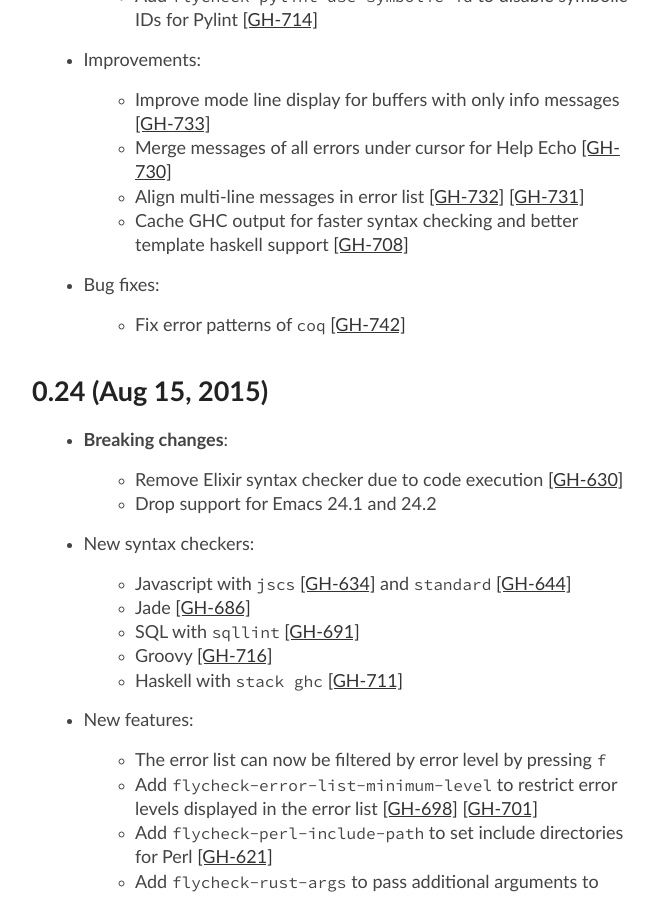
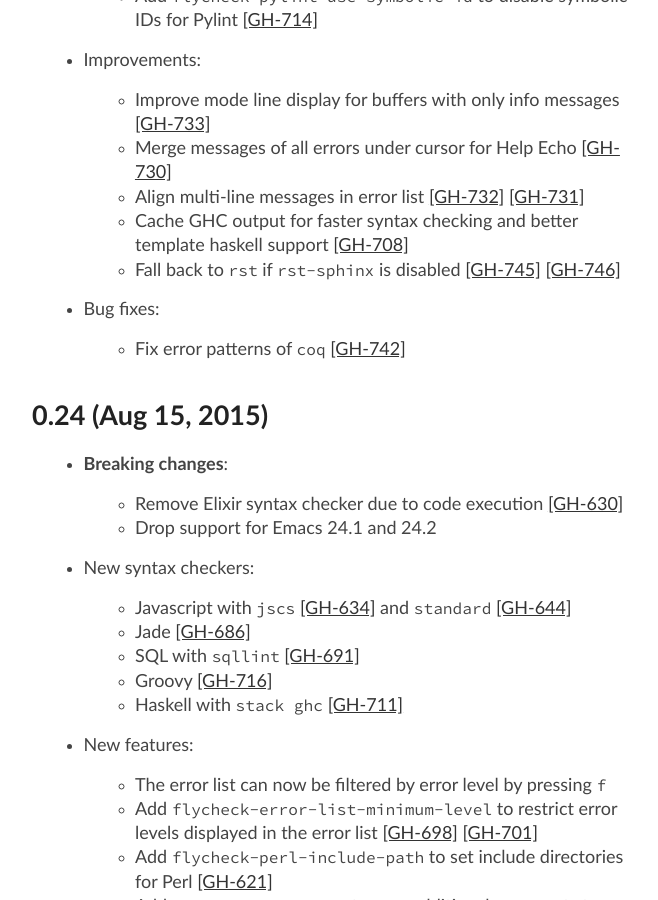
Before and after one commit to cmarqu/flycheck.github.io, a Jekyll site: the page built from changes.md, in a window 1280 px wide and 900 px high, scrolled down 372 px. Shown: the whole window, without its empty margins (258-916 px from the left). Built offline with Jekyll 4.4.1, drawn with Linux system fonts in a browser that asks for light colours.

Commit message:
Update manual from flycheck/flycheck@9feaaf9

```diff
--- a/_includes/changes.md
+++ b/_includes/changes.md
@@ -16,6 +16,7 @@ master (in development)
   - Align multi-line messages in error list [[GH-732]](https://github.com/flycheck/flycheck/issues/732) [[GH-731]](https://github.com/flycheck/flycheck/issues/731)
   - Cache GHC output for faster syntax checking and better template haskell
     support [[GH-708]](https://github.com/flycheck/flycheck/issues/708)
+  - Fall back to `rst` if `rst-sphinx` is disabled [[GH-745]](https://github.com/flycheck/flycheck/issues/745) [[GH-746]](https://github.com/flycheck/flycheck/issues/746)
 
 - Bug fixes:
 
```
